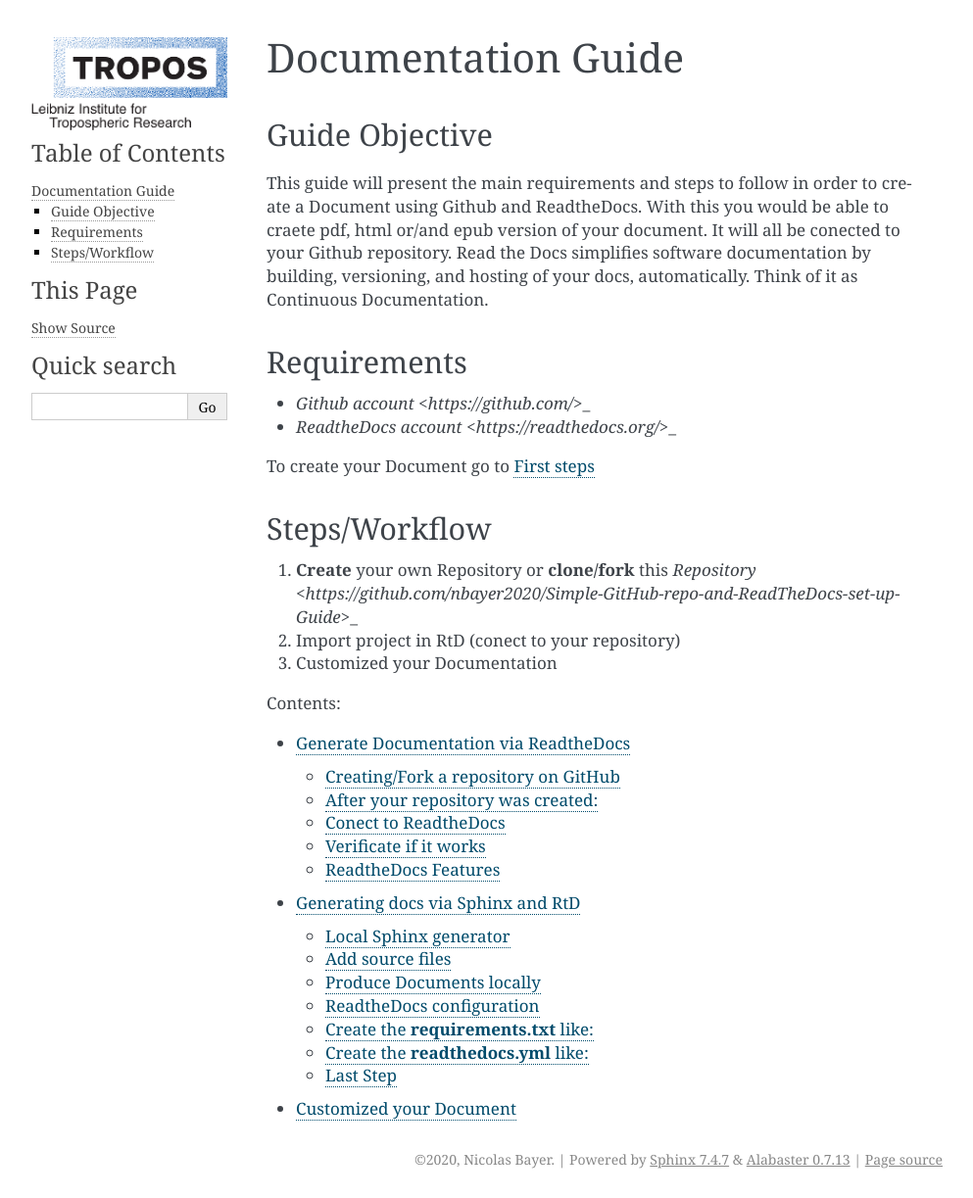
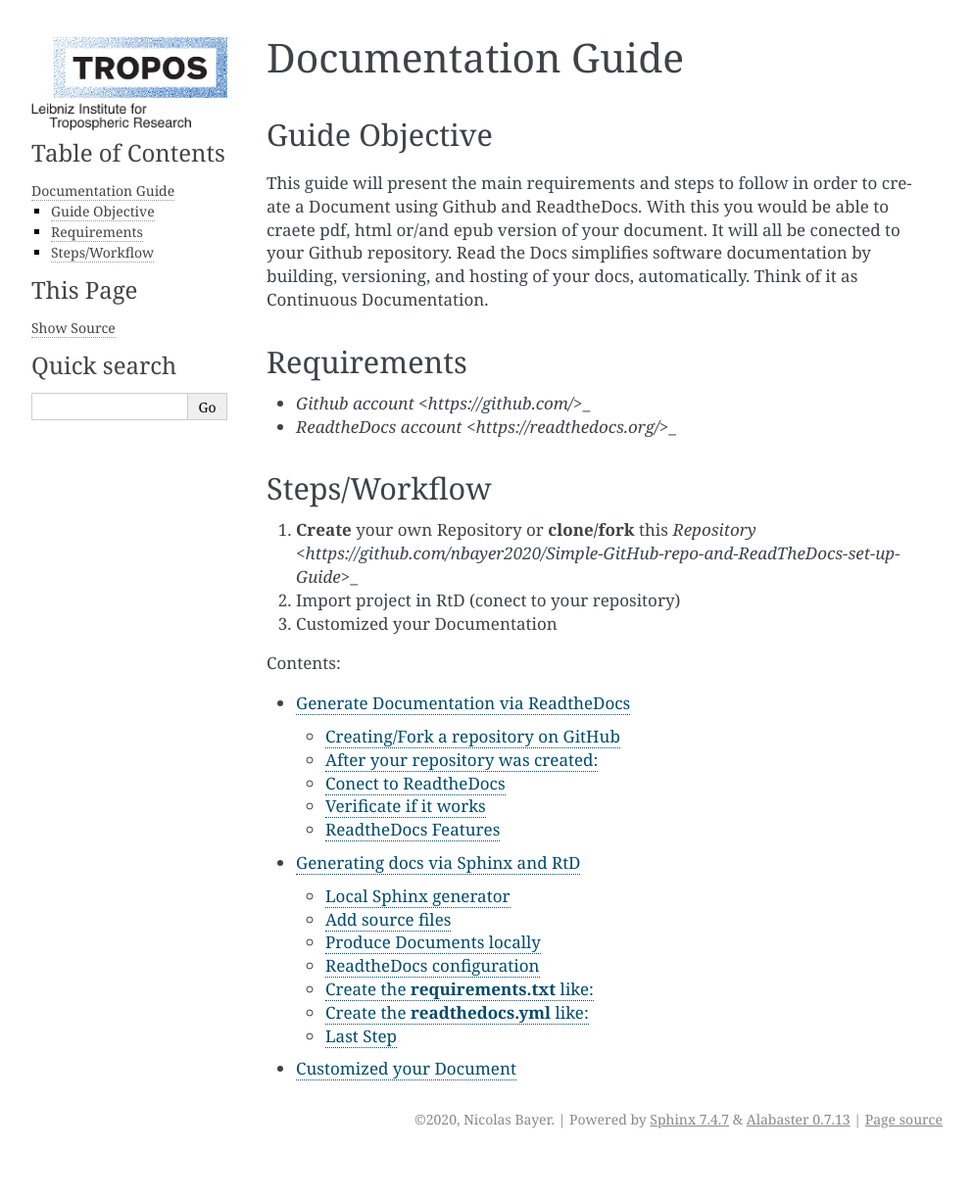
Before and after one commit to nbayer2020/Simple-GitHub-repo-and-ReadTheDocs-set-up-Guide, a Sphinx documentation site: the page built from source/index.rst, in a window 1280 px wide. Shown: the whole page at 98% size, without its empty margins (148-1141 px from the left). Built offline with Sphinx 7.4.7, drawn with Linux system fonts in a browser that asks for light colours; after the commit the page ends 1182 px from its top, so only the background shows below that.

Commit message:
Update index.rst

```diff
--- a/source/index.rst
+++ b/source/index.rst
@@ -18,8 +18,6 @@ Requirements
 
 * `Github account <https://github.com/`>_
 * `ReadtheDocs account <https://readthedocs.org/`>_
-
-To create your Document go to `First steps <https://simple-github-repo-and-readthedocs-set-up-guide.readthedocs.io/en/latest/first_steps.html>`_
 
 Steps/Workflow
 --------------
```
